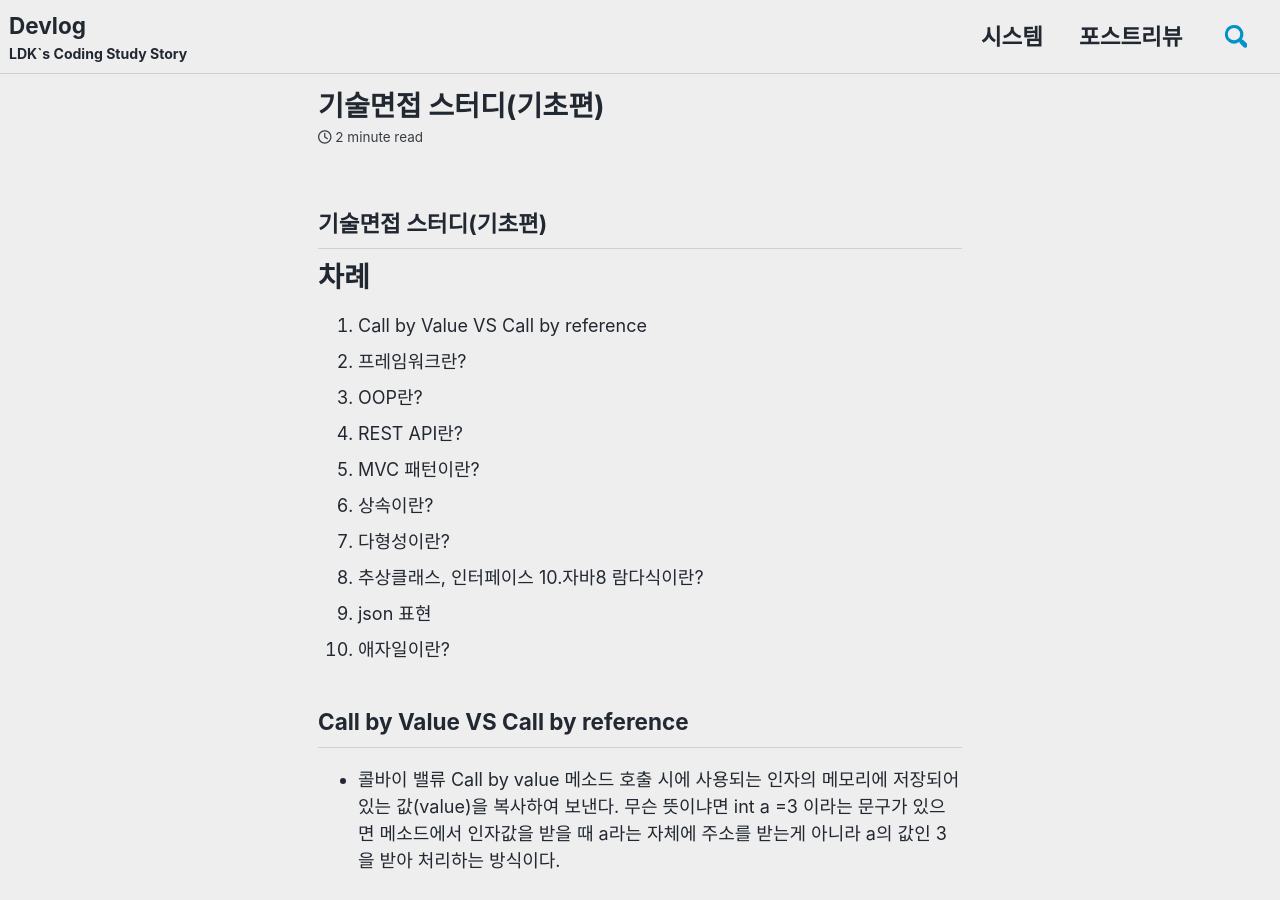
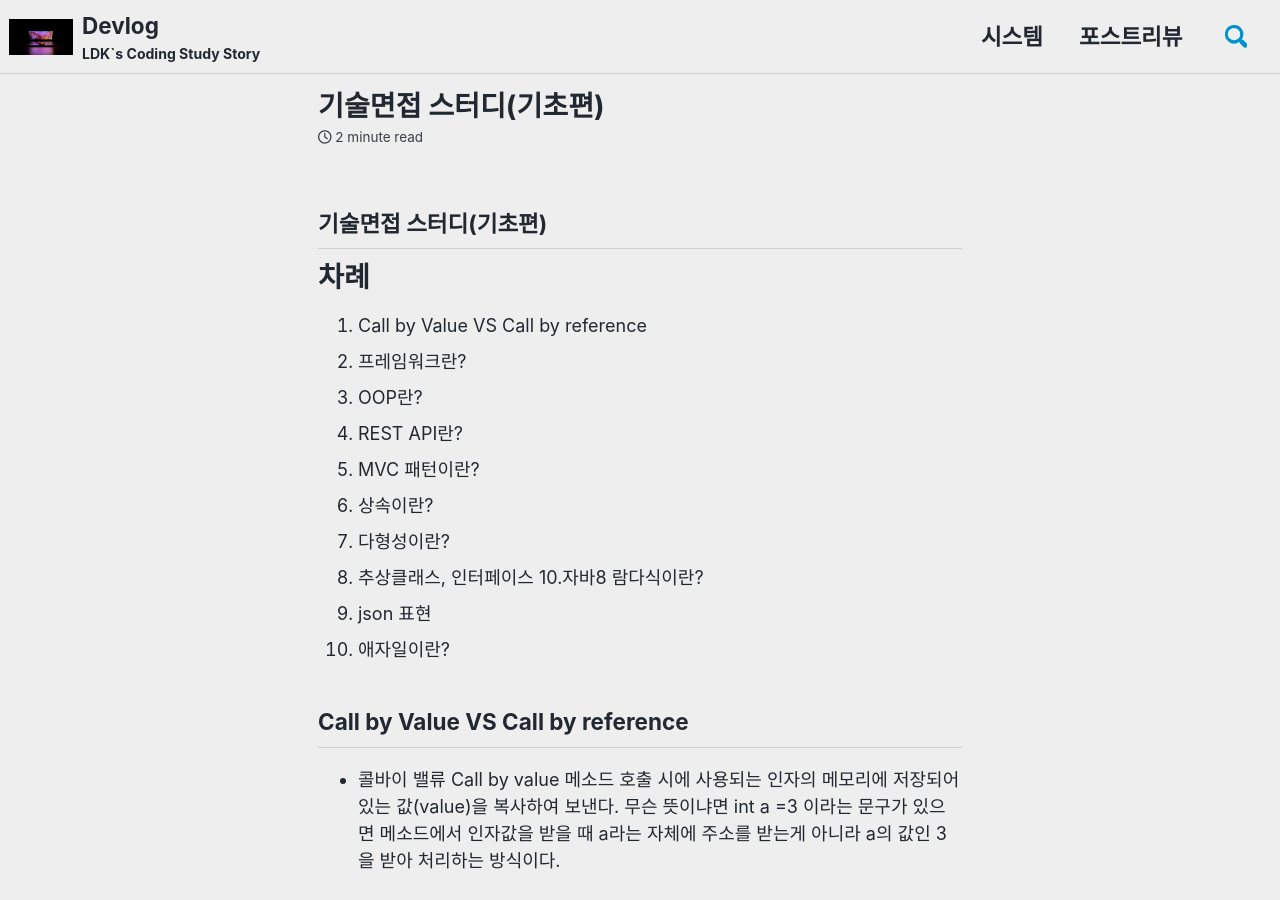
Before and after one commit to ldk-hub/ldk-hub.github.io, a Jekyll site: the page built from _posts/2020-05-27-study.md, in a window 1280 px wide and 900 px high. Built offline with Jekyll 4.4.1, drawn with Linux system fonts in a browser that asks for light colours; cached includes are drawn as plain includes; nearby versions of some CDN libraries; a script that is not in the unit is left out; comment, search, counter and statistics services are not loaded.

Commit message:
Update _config.yml

```diff
--- a/_config.yml
+++ b/_config.yml
@@ -25,7 +25,7 @@ url                      : "https://ldk-hub.github.io"        # the base hostnam
 baseurl                  : "" # the subpath of your site, e.g. "/blog"
 repository               : # GitHub username/repo-name e.g. "mmistakes/minimal-mistakes"
 teaser                   :  "/assets/images/desk.jpg" # path of fallback teaser image, e.g.
-logo                     : # path of logo image to display in the masthead, e.g. "/assets/images/88x88.png"
+logo                     : "/assets/images/notebook.jpg" # path of logo image to display in the masthead, e.g. "/assets/images/88x88.png"
 masthead_title           : # overrides the website title displayed in the masthead, use " " for no title
 # breadcrumbs            : false # true, false (default)
 words_per_minute         : 200
```
